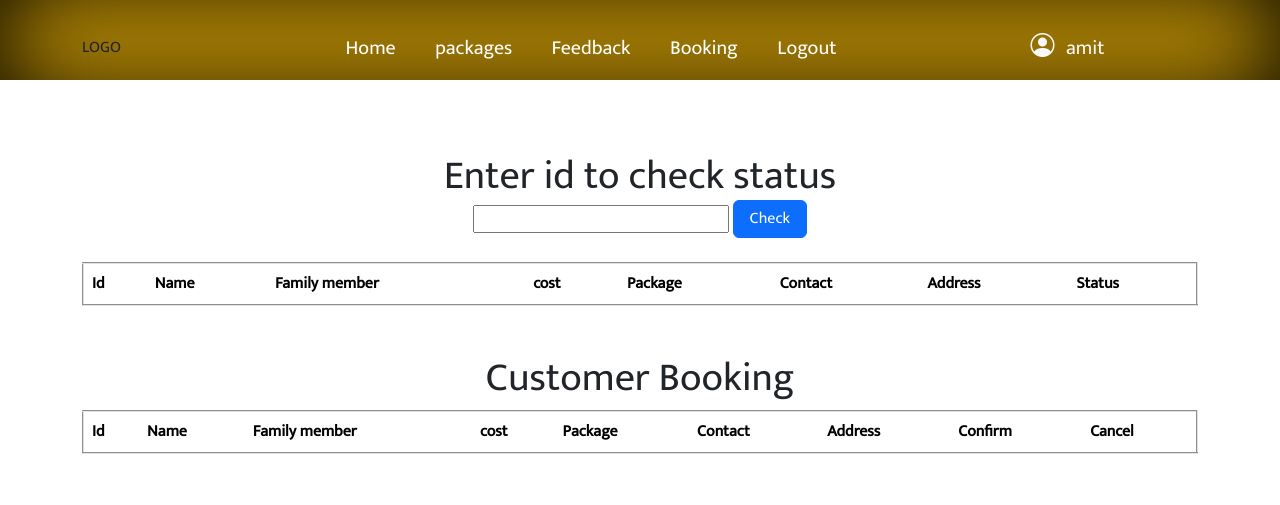
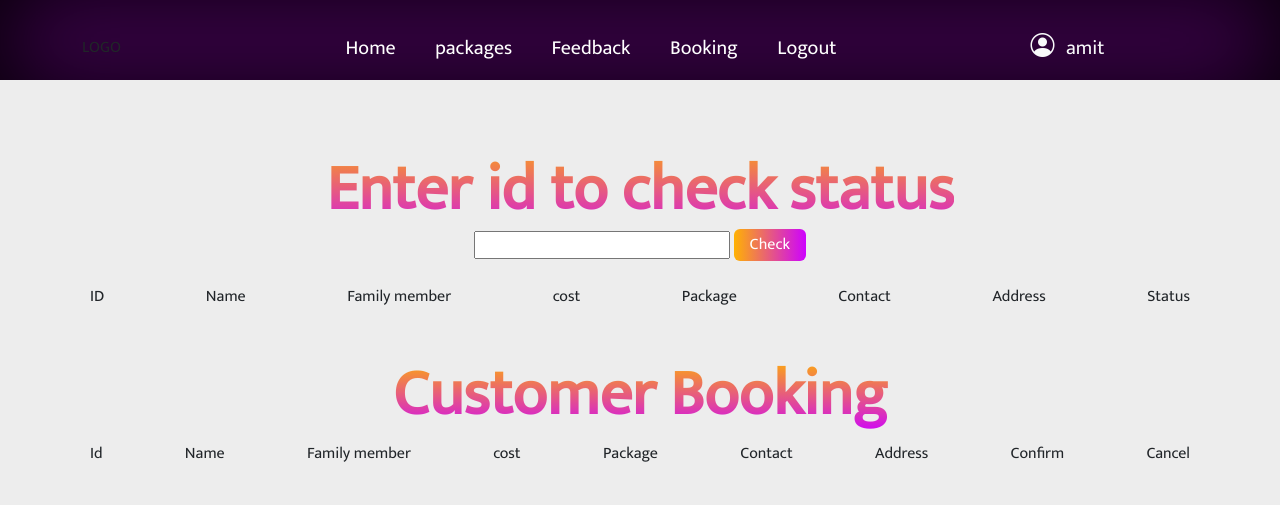
Before and after one commit to theneonstark/Made-A-Trip, a PHP site: page /adminbooking.php in a window 1280 px wide. Shown: the top 505 px of the page. Run offline with PHP 8.4, Linux system fonts and the light colour scheme; a user stored in the database is signed in; data comes from the database, SQL or seed files in the repository; lists and menus that the app fills with data are empty; some web fonts are replaced.

Commit message:
Improvent in every page

```diff
--- a/admin.php
+++ b/admin.php
@@ -27,7 +27,7 @@ if(isset($_REQUEST['sub'])){
     <meta charset="UTF-8">
     <meta http-equiv="X-UA-Compatible" content="IE=edge">
     <meta name="viewport" content="width=device-width, initial-scale=1.0">
-    <title>Document</title>
+    <title>Admin</title>
     <!-- bootstrap link  -->
     <link rel="stylesheet" href="https://cdn.jsdelivr.net/npm/bootstrap-icons@1.10.3/font/bootstrap-icons.css">
     <link href="https://cdn.jsdelivr.net/npm/bootstrap@5.3.0-alpha1/dist/css/bootstrap.min.css" rel="stylesheet" integrity="sha384-GLhlTQ8iRABdZLl6O3oVMWSktQOp6b7In1Zl3/Jr59b6EGGoI1aFkw7cmDA6j6gD" crossorigin="anonymous">
--- a/adminbooking.php
+++ b/adminbooking.php
@@ -36,7 +36,7 @@ if (isset($_SESSION['aid'])) {
         <meta charset="UTF-8">
         <meta http-equiv="X-UA-Compatible" content="IE=edge">
         <meta name="viewport" content="width=device-width, initial-scale=1.0">
-        <title>Document</title>
+        <title>Admin Booking</title>
         <!-- bootstrap link  -->
         <link rel="stylesheet" href="https://cdn.jsdelivr.net/npm/bootstrap-icons@1.10.3/font/bootstrap-icons.css">
         <link href="https://cdn.jsdelivr.net/npm/bootstrap@5.3.0-alpha1/dist/css/bootstrap.min.css" rel="stylesheet" integrity="sha384-GLhlTQ8iRABdZLl6O3oVMWSktQOp6b7In1Zl3/Jr59b6EGGoI1aFkw7cmDA6j6gD" crossorigin="anonymous">
@@ -47,7 +47,7 @@ if (isset($_SESSION['aid'])) {
     </head>
 
     <body>
-        <div class="bg-warning main-head">
+        <div class="main-head">
             <div class="container">
                 <div class="row pt-3 justify-content-around align-items-center main-nav">
                     <div class="col-lg-2">LOGO</div>
@@ -71,26 +71,24 @@ if (isset($_SESSION['aid'])) {
         <br>
 <div class="container">
         <div class="text-center mt-5">
-            <span class="h1">Enter id to check status</span>
+            <span class="h1 gradient-text">Enter id to check status</span>
             <br>
-            <form action="" method="post" class="mb-4 ">
+            <form action="" method="post" class="mb-4 button">
                 <input type="text" name="check">
-                <button class="btn btn-primary px-3" value="sub" name="sub">Check</button>
+                <button class="btn btn-primary px-3 b" value="sub" name="sub">Check</button>
             </form>
         </div>
-
-        <table class="table" border="2">
-
-            <tr>
-                <th>Id</th>
-                <th>Name</th>
-                <th>Family member</th>
-                <th>cost</th>
-                <th>Package</th>
-                <th>Contact</th>
-                <th>Address</th>
-                <th>Status</th>
-            </tr>
+        <div class="main-table ">
+                    <ul class="d-flex list-unstyled justify-content-between mx-2">
+                        <li>ID</li>
+                        <li>Name</li>
+                        <li>Family member</li>
+                        <li>cost</li>
+                        <li>Package</li>
+                        <li>Contact</li>
+                        <li>Address</li>
+                        <li>Status</li>
+                    </ul>
                     <?php
             if (isset($_POST['sub'])) {
                 $ch = $_POST['check'];
@@ -99,75 +97,104 @@ if (isset($_SESSION['aid'])) {
                 if ($r) {
 
             ?>
-                    <tr>
-                        <td><?php echo $r['b_id']; ?></td>
-                        <td><?php echo $r['name']; ?></td>
-                        <td><?php echo $r['family_mem']; ?></td>
-                        <td><?php echo $r['cost']; ?></td>
-                        <td><?php echo $r['package']; ?></td>
-                        <td><?php echo $r['contact']; ?></td>
-                        <td><?php echo $r['address']; ?></td>
-                        <th><?php echo $r['status']; ?></th>
-                    </tr>
+                    <div class="row-cards d-flex justify-content-between ">
+                        <div class="id">
+                        <?php echo $r['b_id']; ?>
+                        </div>
+                        <div class="Name">
+                        <?php echo $r['name']; ?>
+                        </div>
+                        <div class="Const">
+                        <?php echo $r['family_mem']; ?>
+                        </div>
+                        <div class="Des">
+                        <?php echo $r['cost']; ?>
+                        </div>
+                        <div class="Des">
+                        <?php echo $r['package']; ?>
+                        </div>
+                        <div class="Des">
+                        <?php echo $r['contact']; ?>
+                        </div>
+                        <div class="Des">
+                        <?php echo $r['address']; ?>
+                        </div>
+                        <div class="Des">
+                        <?php echo $r['status']; ?>
+                        </div>
+                        <div class="rbtn">
+                            <form action="" method="post">
 
+                                        <button type="submit" value="<?php echo $row['id'];?>" name="sub" class="btn px-3">Remove</button>
+                                    </form>
+                        </div>
+                    </div>
                     <?php
                 }
             }
             ?>
-        </table>
+                </div>
         </div>
         <br>
         <div class="container">
-            <div class="text-center h1 my-2">Customer Booking</div>
+            <div class="text-center h1 my-2 gradient-text">Customer Booking</div>
         </div>
         <div class="container">
             <div class="row justify-content-center">
                 <div class="col">
-
-                    <table class="table" border="2">
-
-                        <tr>
-                            <th>Id</th>
-                            <th>Name</th>
-                            <th>Family member</th>
-                            <th>cost</th>
-                            <th>Package</th>
-                            <th>Contact</th>
-                            <th>Address</th>
-                            <th>Confirm</th>
-                            <th>Cancel</th>
-                        </tr>
+                    <div class="main-table ">
+                                <ul class="d-flex list-unstyled justify-content-between mx-2">
+                                    <li>Id</li>
+                                    <li>Name</li>
+                                    <li>Family member</li>
+                                    <li>cost</li>
+                                    <li>Package</li>
+                                    <li>Contact</li>
+                                    <li>Address</li>
+                                    <li>Confirm</li>
+                                    <li>Cancel</li>
+                                </ul>
                                 <?php
                                     $exe = mysqli_query($con, "SELECT * FROM booking where status='wait for confirmation'");
                                     while ($row = mysqli_fetch_array($exe)) {
 
                                     ?>
-                            <tr>
-                                <td><?php echo $row['b_id']; ?></td>
-                                <td><?php echo $row['name']; ?></td>
-                                <td><?php echo $row['family_mem']; ?></td>
-                                <td><?php echo $row['cost']; ?></td>
-                                <td><?php echo $row['package']; ?></td>
-                                <td><?php echo $row['contact']; ?></td>
-                                <td><?php echo $row['address']; ?></td>
-                                <td>
+                                <div class="row-cards d-flex justify-content-between ">
+                                    <div class="id">
+                                    <?php echo $row['b_id']; ?>
+                                    </div>
+                                    <div class="Name">
+                                    <?php echo $row['name']; ?>
+                                    </div>
+                                    <div class="Const">
+                                    <?php echo $row['family_mem']; ?>
+                                    </div>
+                                    <div class="Des">
+                                    <?php echo $row['cost']; ?>
+                                    </div>
+                                    <div class="Des">
+                                    <?php echo $row['package']; ?>
+                                    </div>
+                                    <div class="Des">
+                                    <?php echo $row['contact']; ?>
+                                    </div>
+                                    <div class="Des">
+                                    <?php echo $row['address']; ?>
+                                    </div>
+                                    <div class="d-flex btns">
                                     <form action="" method="post">
-                                        <button class="btn btn-success px-3" value="<?php echo $row['b_id']; ?>" name="confirm">Confirm</button>
+                                                    <button class="btn confirm px-3" value="<?php echo $row['b_id']; ?>" name="confirm">Confirm</button>
                                                 </form>
-                                </td>
-                                <td>
                                                 <form action="" method="post">
                                                                 <button class="btn btn-danger px-3" value="<?php echo $row['b_id']; ?>" name="cancel">Cancel</button>
                                                             </form>
-                                </td>
-
-                            </tr>
-                            </tr>
-
+                                    </div>
+                                </div>
                                 <?php
                                     }
                                     ?>
-                    </table>
+                            </div>
+                    </div>
                 </div>
             </div>
         </div>
--- a/booking.php
+++ b/booking.php
@@ -44,7 +44,7 @@ if($exe){
     <meta charset="UTF-8">
     <meta http-equiv="X-UA-Compatible" content="IE=edge">
     <meta name="viewport" content="width=device-width, initial-scale=1.0">
-    <title>Document</title>
+    <title>Booking</title>
     <!-- bootstrap link  -->
     <link href="https://cdn.jsdelivr.net/npm/bootstrap@5.3.0-alpha1/dist/css/bootstrap.min.css" rel="stylesheet" integrity="sha384-GLhlTQ8iRABdZLl6O3oVMWSktQOp6b7In1Zl3/Jr59b6EGGoI1aFkw7cmDA6j6gD" crossorigin="anonymous">
     <script src="https://cdn.jsdelivr.net/npm/bootstrap@5.3.0-alpha1/dist/js/bootstrap.bundle.min.js" integrity="sha384-w76AqPfDkMBDXo30jS1Sgez6pr3x5MlQ1ZAGC+nuZB+EYdgRZgiwxhTBTkF7CXvN" crossorigin="anonymous"></script>
--- a/booking_status.php
+++ b/booking_status.php
@@ -13,7 +13,7 @@ $exe=mysqli_query($con,"select * from booking where customer_id='$id' ")
     <meta charset="UTF-8">
     <meta http-equiv="X-UA-Compatible" content="IE=edge">
     <meta name="viewport" content="width=device-width, initial-scale=1.0">
-    <title>Document</title>
+    <title>Booking Status</title>
     <!-- bootstrap link  -->
     <link rel="stylesheet" href="https://cdn.jsdelivr.net/npm/bootstrap-icons@1.10.3/font/bootstrap-icons.css">
     <link href="https://cdn.jsdelivr.net/npm/bootstrap@5.3.0-alpha1/dist/css/bootstrap.min.css" rel="stylesheet" integrity="sha384-GLhlTQ8iRABdZLl6O3oVMWSktQOp6b7In1Zl3/Jr59b6EGGoI1aFkw7cmDA6j6gD" crossorigin="anonymous">
@@ -26,7 +26,7 @@ $exe=mysqli_query($con,"select * from booking where customer_id='$id' ")
 </head>
 <body>
 
-<div class="bg-warning main-head">
+<div class="main-head">
     <div class="container">
     <div class="row pt-3 justify-content-around align-items-center main-nav">
                 <div class="col-lg-2">LOGO</div>
@@ -71,7 +71,7 @@ $exe=mysqli_query($con,"select * from booking where customer_id='$id' ")
 <!-- booking_status  -->
     <div class="container">
 
-    <p class="text-center h1 mt-4">Your Booking Status</p>
+    <p class="text-center h1 mt-4 gradient-text">Your Booking Status</p>
     <hr>
         <div class="row justify-content-center mt-5 ">
             <div class="col">
--- a/feedback.php
+++ b/feedback.php
@@ -23,7 +23,7 @@ if (isset($_REQUEST['sub'])) {
     <meta charset="UTF-8">
     <meta http-equiv="X-UA-Compatible" content="IE=edge">
     <meta name="viewport" content="width=device-width, initial-scale=1.0">
-    <title>Document</title>
+    <title>Feedback</title>
 
     <!-- bootstrap link  -->
     <link rel="stylesheet" href="https://cdn.jsdelivr.net/npm/bootstrap-icons@1.10.3/font/bootstrap-icons.css">
@@ -100,7 +100,7 @@ if (isset($_REQUEST['sub'])) {
                     </div>
                     <br>
                     <div class="form-group">
-                        <label for="contact">contact Number</label>
+                        <label for="contact">Contact Number</label>
                         <input type="text" class="fifth" id="contact" name="contact">
                         <span class="text-danger small">optional</span>
                     </div>
--- a/style.css
+++ b/style.css
@@ -6,6 +6,11 @@
     margin: 0;
     padding: 0;
     font-family: 'Mukta', sans-serif;
+}
+
+body {
+    background-color: #ededed;
+    overflow-x: hidden;
 }
 
 .main-nav {
@@ -142,9 +182,17 @@
 }
 
 .gradient-text {
+    font-weight: 900;
+    font-size: 4rem;
     background: -webkit-linear-gradient(#FFB202, #CD02FF);
     -webkit-background-clip: text;
     -webkit-text-fill-color: transparent;
+}
+
+.card-button {
+    background: linear-gradient(to left, #FFB202, #CD02FF);
+    border: 2rem;
+    padding: 0.25rem 1rem auto;
 }
 
 .button button {
@@ -208,9 +255,6 @@
 
 }
 
-body {
-    overflow-x: hidden;
-}
 
 .box {
     width: 250px;
```
Also changed, not shown: other parts of style.css (+76 -6 lines), adminfeedback.php (+31 -30 lines), adminindex.php (+4 -3 lines), adminpackages.php (+38 -33 lines), index.php (+4 -4 lines), login.php (+4 -4 lines), registration.php (+8 -5 lines). Lines whose indentation alone changed are shown as unchanged.
